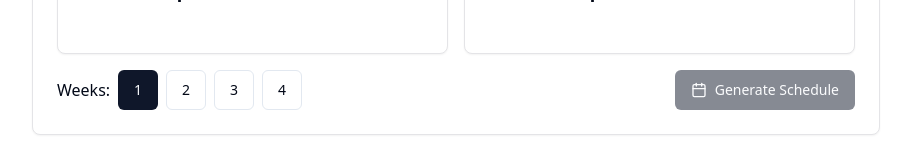
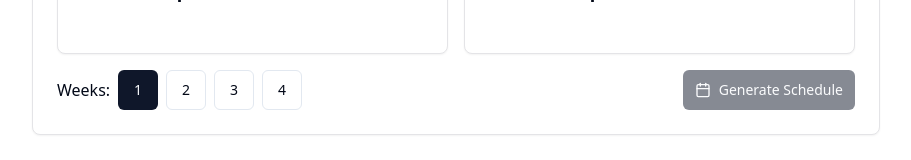
Before and after one commit to erwincarlogonzales/meal-plan-app, a Next.js app: page / in a window 1280 px wide. Shown: the part 243-403 px from the top of the page, without its empty margins (184-1095 px from the left). Built offline with nearby package versions, Linux system fonts and the light colour scheme.

Commit message:
fixing Generate Schedule button mobile responsiveness

```diff
--- a/components/MealPlanner.tsx
+++ b/components/MealPlanner.tsx
@@ -305,7 +305,8 @@ const MealPlanner = () => {
               </div>
               <Button
                 onClick={generateSchedule}
-                className="ml-auto flex items-center gap-2"
+                // className="ml-auto flex items-center gap-2"
+                className="ml-auto flex items-center gap-2 sm:py-2 sm:px-3" // trying to fix mobile responsiveness
                 disabled={meals.lunch.length < 7 || meals.dinner.length < 7}
               >
                 <Calendar className="w-4 h-4" />
```
